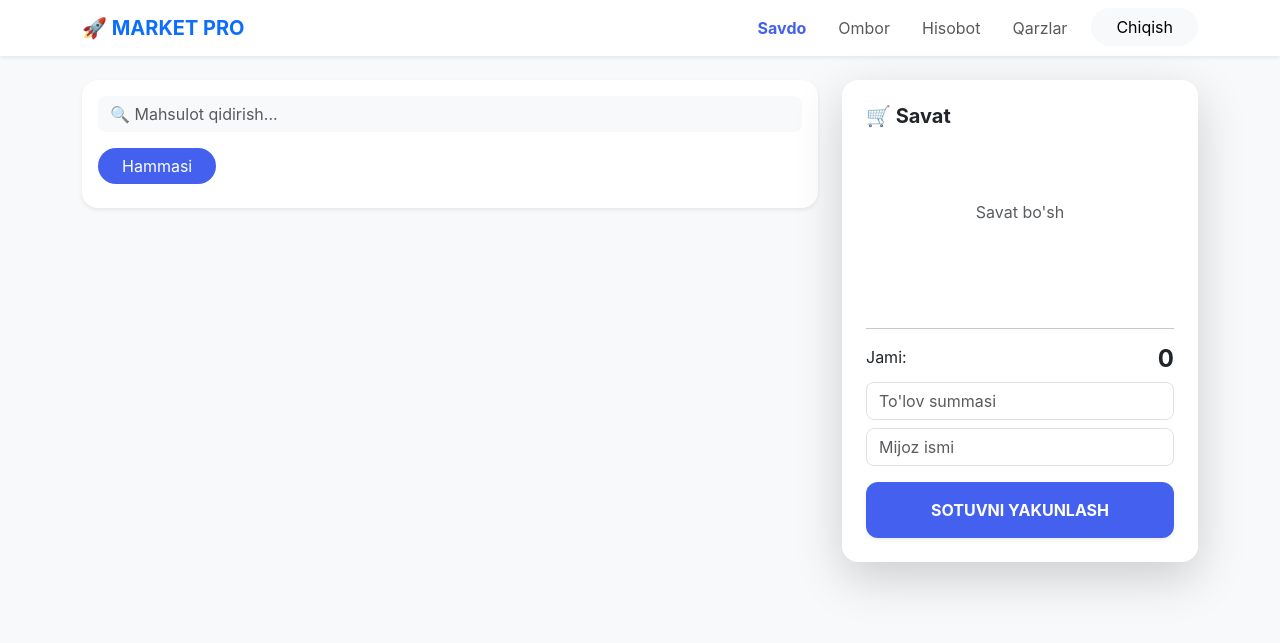
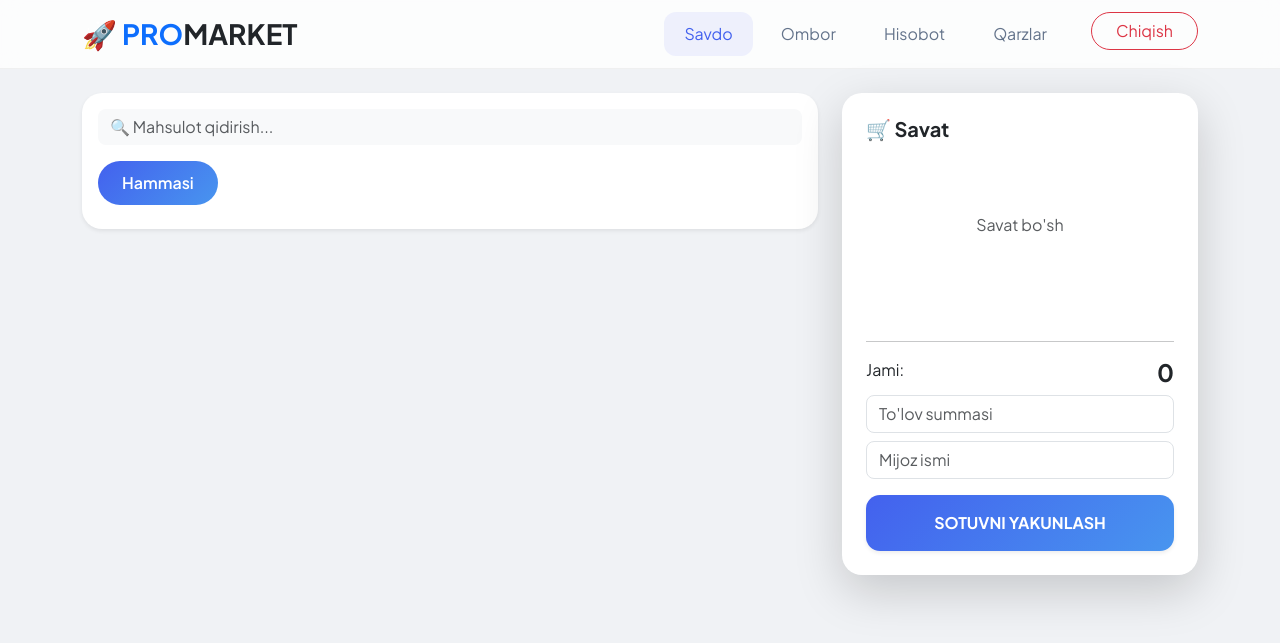
Before and after one commit to urmonaliyevv/market-sayt, a Flask app: page / in a window 1280 px wide. Shown: the top 643 px of the page. Run offline with Flask 3, Linux system fonts and the light colour scheme; the visitor is signed in with stand-in values (Sample User, id 1); data that the repository does not hold is empty; some libraries are stand-ins or nearby versions.

Commit message:
Update base.html

```diff
--- a/templates/base.html
+++ b/templates/base.html
@@ -6,32 +6,55 @@
     <title>Market Pro 2026</title>
     <link href="https://cdn.jsdelivr.net/npm/bootstrap@5.3.0/dist/css/bootstrap.min.css" rel="stylesheet">
     <link rel="stylesheet" href="https://cdn.jsdelivr.net/npm/bootstrap-icons@1.11.1/font/bootstrap-icons.css">
+    <link href="https://fonts.googleapis.com/css2?family=Plus+Jakarta+Sans:wght@300;400;600;700&display=swap" rel="stylesheet">
     <script src="https://cdn.jsdelivr.net/npm/sweetalert2@11"></script>
     <style>
-        :root { --primary: #4361ee; --bg: #f8f9fa; }
-        body { background-color: var(--bg); font-family: 'Inter', sans-serif; }
-        .card { border-radius: 16px; border: none; }
-        .btn-primary { background: var(--primary); border: none; border-radius: 12px; }
-        .nav-link.active { color: var(--primary) !important; font-weight: bold; }
-        .bg-soft-primary { background: #e0e7ff; color: #4361ee; }
+        body {
+            background-color: #f0f2f5;
+            font-family: 'Plus Jakarta Sans', sans-serif;
+            color: #1a1d23;
+        }
+        .navbar {
+            backdrop-filter: blur(10px);
+            background: rgba(255, 255, 255, 0.8) !important;
+            border-bottom: 1px solid rgba(0,0,0,0.05);
+        }
+        .card {
+            border: none;
+            border-radius: 20px;
+            transition: all 0.3s ease;
+            box-shadow: 0 10px 30px rgba(0,0,0,0.03);
+        }
+        .card:hover { transform: translateY(-5px); box-shadow: 0 15px 35px rgba(0,0,0,0.07); }
+        .btn-primary {
+            background: linear-gradient(135deg, #4361ee, #4895ef);
+            border: none; padding: 10px 24px; border-radius: 14px; font-weight: 600;
+        }
+        .nav-link { font-weight: 500; color: #64748b !important; padding: 10px 20px !important; }
+        .nav-link.active { color: #4361ee !important; background: rgba(67, 97, 238, 0.08); border-radius: 12px; }
+        .rounded-input { border-radius: 12px; border: 1px solid #e2e8f0; padding: 12px; }
+        .rounded-input:focus { box-shadow: 0 0 0 4px rgba(67, 97, 238, 0.1); border-color: #4361ee; }
     </style>
 </head>
 <body>
-    <nav class="navbar navbar-expand-lg navbar-white bg-white shadow-sm sticky-top mb-4">
+    <nav class="navbar navbar-expand-lg sticky-top mb-4">
         <div class="container">
-            <a class="navbar-brand fw-bold text-primary" href="/">🚀 MARKET PRO</a>
+            <a class="navbar-brand fw-bold text-primary fs-3" href="/">🚀 PRO<span class="text-dark">MARKET</span></a>
+            <button class="navbar-toggler border-0" data-bs-toggle="collapse" data-bs-target="#navbarNav">
+                <i class="bi bi-list fs-2"></i>
+            </button>
             <div class="collapse navbar-collapse" id="navbarNav">
-                <ul class="navbar-nav ms-auto gap-3">
+                <ul class="navbar-nav ms-auto gap-2">
                     <li class="nav-item"><a class="nav-link {% if request.path == '/' %}active{% endif %}" href="/">Savdo</a></li>
                     <li class="nav-item"><a class="nav-link {% if request.path == '/ombor' %}active{% endif %}" href="/ombor">Ombor</a></li>
                     <li class="nav-item"><a class="nav-link {% if request.path == '/hisobot' %}active{% endif %}" href="/hisobot">Hisobot</a></li>
                     <li class="nav-item"><a class="nav-link {% if request.path == '/qarzlar' %}active{% endif %}" href="/qarzlar">Qarzlar</a></li>
-                    <li class="nav-item"><a class="btn btn-light rounded-pill px-4" href="/logout">Chiqish</a></li>
+                    <li class="nav-item ms-lg-3"><a class="btn btn-outline-danger rounded-pill px-4" href="/logout">Chiqish</a></li>
                 </ul>
             </div>
         </div>
     </nav>
-    <div class="container">{% block content %}{% endblock %}</div>
+    <div class="container pb-5">{% block content %}{% endblock %}</div>
     <script src="https://cdn.jsdelivr.net/npm/bootstrap@5.3.0/dist/js/bootstrap.bundle.min.js"></script>
 </body>
 </html>
```
